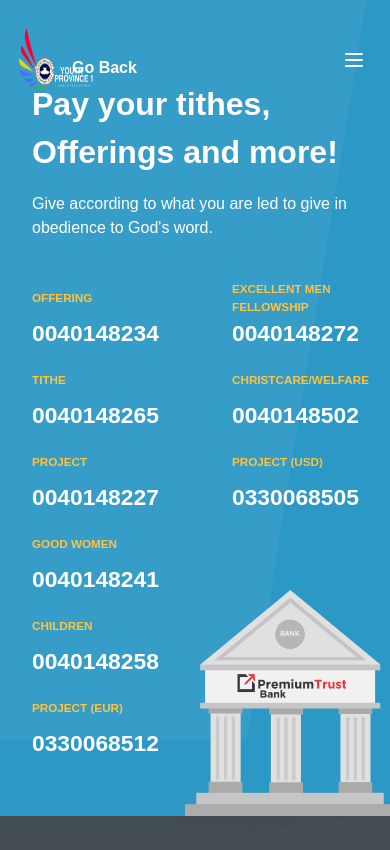
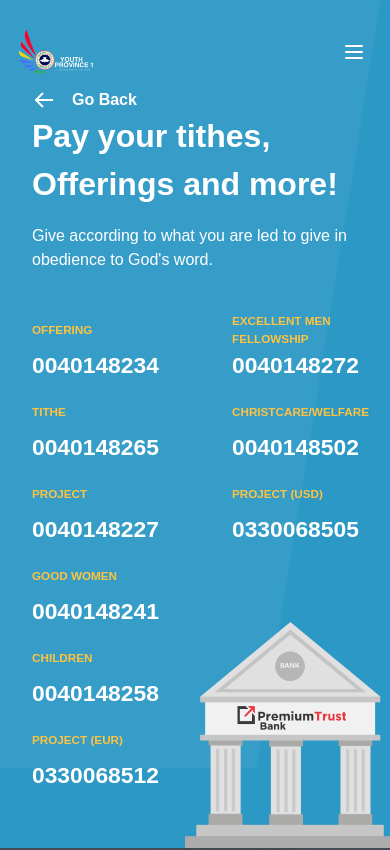
Before and after one commit to Oludayo20/rccgyouthprovince1, a Next.js app: page /give in a window 390 px wide. Shown: the top 850 px of the page. Built offline with nearby package versions, Linux system fonts and the light colour scheme.

Commit message:
Image Fix 02

```diff
--- a/components/app/Navbar.tsx
+++ b/components/app/Navbar.tsx
@@ -82,7 +82,7 @@ export default function Navbar({ current, className, ...rest }: NavbarProps) {
       )}
       {...rest}
     >
-      <div className="mx-auto px-4 sm:px-6 lg:px-8 py-2">
+      <div className="mx-auto px-4 sm:px-6 lg:px-2 py-0">
         <div className="flex md:justify-evenly justify-between h-16 items-center">
           {/* Left side navigation links */}
           <div className="hidden md:flex items-center">
@@ -105,7 +105,7 @@ export default function Navbar({ current, className, ...rest }: NavbarProps) {
                 alt="YP! Logo"
                 width={60}
                 height={60}
-                className="block h-[5rem] w-[5rem]"
+                className="block h-auto w-[5rem]"
               />
             </Link>
           </div>
--- a/pages/404.tsx
+++ b/pages/404.tsx
@@ -7,7 +7,7 @@ export default function PageNotFound() {
   return (
     <>
       <Head>
-        <title>SetMaker - Page Not Found</title>
+        <title>Youth Province 1 - Page Not Found</title>
       </Head>
       <div
         className={classNames(
--- a/pages/give/index.tsx
+++ b/pages/give/index.tsx
@@ -87,7 +87,7 @@ const Give: NextPageWithLayout = () => {
     >
       <div
         onClick={goBack}
-        className="text-white font-bold flex items-center space-x-4 cursor-pointer"
+        className="text-white font-bold flex items-center space-x-4 cursor-pointer mt-8 md:mt-0"
       >
         <BiArrowBack size={24} />
         <h1 className="text-white">Go Back</h1>
```
